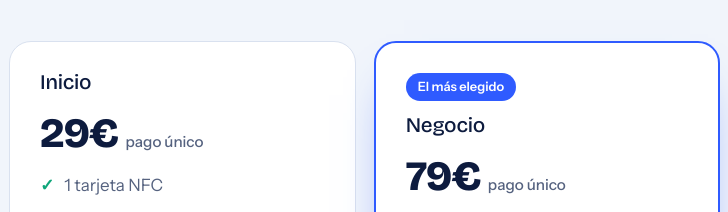
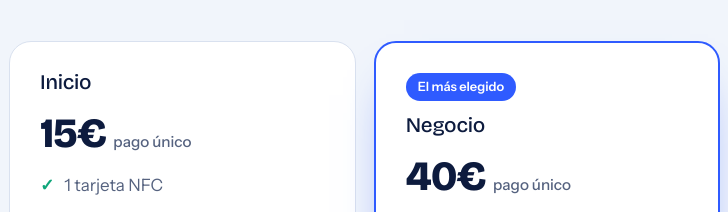
Before and after one commit to kevincito00/totaltap, a plain HTML site: page index.html in a window 1280 px wide. Shown: the part 2414-2626 px from the top of the page, 93-821 px from the left. Drawn offline with nearby package versions, Linux system fonts and the light colour scheme.

Commit message:
Update index.html

```diff
--- a/index.html
+++ b/index.html
@@ -216,8 +216,8 @@ footer .wrap{display:flex;justify-content:space-between;flex-wrap:wrap;gap:10px}
 <section id="precios" style="padding-top:0"><div class="wrap">
   <h2>Elige tu pack.</h2>
   <div class="plans">
-    <div class="plan"><h3>Inicio</h3><div class="price">29€ <small>pago único</small></div><ul><li>1 tarjeta NFC</li><li>Enlace a tu ficha de Google</li><li>Envío en 48–72 h</li></ul><a class="btn ghost" href="#contacto" data-plan="Inicio">Pedir Inicio</a></div>
-    <div class="plan hot"><span class="tag">El más elegido</span><h3>Negocio</h3><div class="price">79€ <small>pago único</small></div><ul><li>3 tarjetas NFC con tu logo</li><li>Diseño con tus colores</li><li>Soporte de configuración</li></ul><a class="btn" href="#contacto" data-plan="Negocio">Pedir Negocio</a></div>
+    <div class="plan"><h3>Inicio</h3><div class="price">15€ <small>pago único</small></div><ul><li>1 tarjeta NFC</li><li>Enlace a tu ficha de Google</li><li>Envío en 48–72 h</li></ul><a class="btn ghost" href="#contacto" data-plan="Inicio">Pedir Inicio</a></div>
+    <div class="plan hot"><span class="tag">El más elegido</span><h3>Negocio</h3><div class="price">40€ <small>pago único</small></div><ul><li>3 tarjetas NFC con tu logo</li><li>Diseño con tus colores</li><li>Soporte de configuración</li></ul><a class="btn" href="#contacto" data-plan="Negocio">Pedir Negocio</a></div>
     <div class="plan"><h3>Cadena</h3><div class="price">A medida</div><ul><li>Desde 10 tarjetas</li><li>Un enlace por cada local</li><li>Precio por volumen</li></ul><a class="btn ghost" href="#contacto" data-plan="Cadena">Pedir presupuesto</a></div>
   </div>
 </div></section>
```
